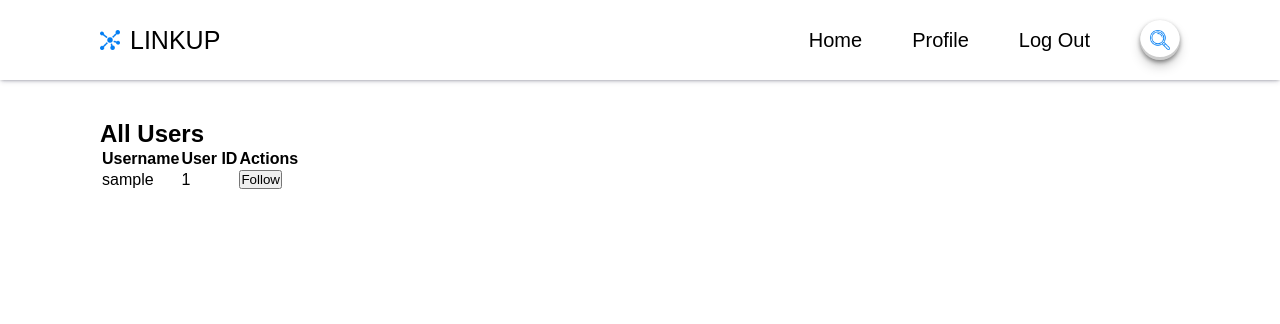
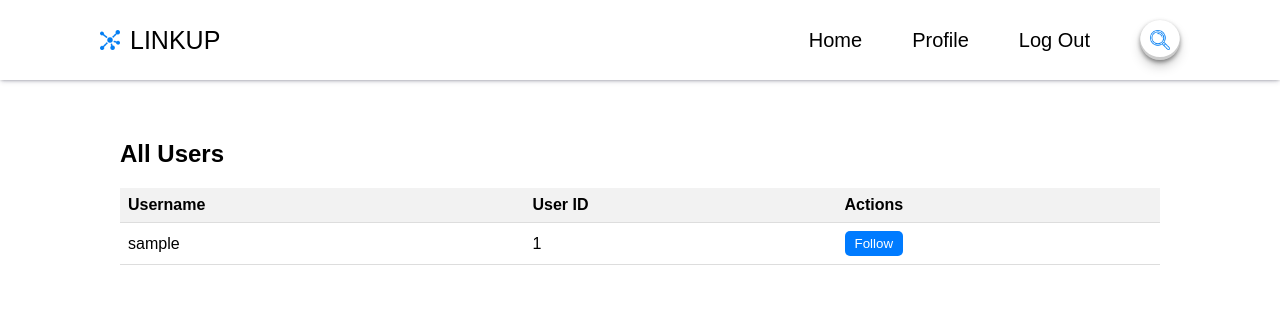
Before and after one commit to DINESH2912/dBOB, a Flask app: page /allusers in a window 1280 px wide. Shown: the top 324 px of the page. Run offline with Flask 3, Linux system fonts and the light colour scheme; the visitor is signed in with stand-in values (Sample User, id 1); tables that the repository leaves empty hold one stand-in row (values such as "Sample post"); some web fonts are replaced.

Commit message:
Update global.css

```diff
--- a/static/css/global.css
+++ b/static/css/global.css
@@ -1232,3 +1232,38 @@ textarea {
     font-size: 20px; /* Adjust the font size as needed */
     color:white;
   }
+  /* Style for the all-users section */
+.all-users {
+    padding: 20px;
+}
+
+/* Style for the table */
+table {
+    width: 100%;
+    border-collapse: collapse;
+    margin-top: 20px;
+}
+
+th, td {
+    padding: 8px;
+    text-align: left;
+    border-bottom: 1px solid #ddd;
+}
+
+th {
+    background-color: #f2f2f2;
+}
+
+/* Style for the follow button */
+.follow-button {
+    padding: 5px 10px;
+    background-color: #007bff;
+    color: #fff;
+    border: none;
+    border-radius: 5px;
+    cursor: pointer;
+}
+
+.follow-button:hover {
+    background-color: #0056b3;
+}
```
